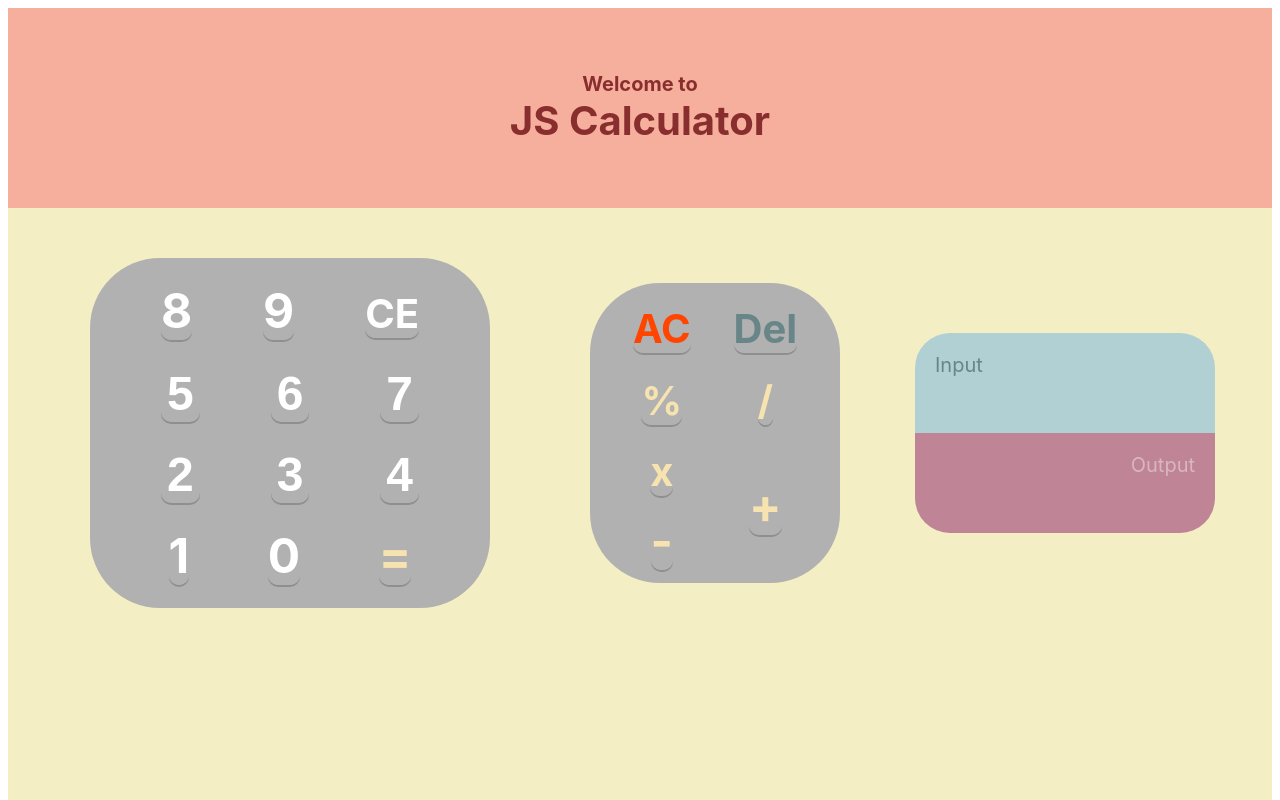
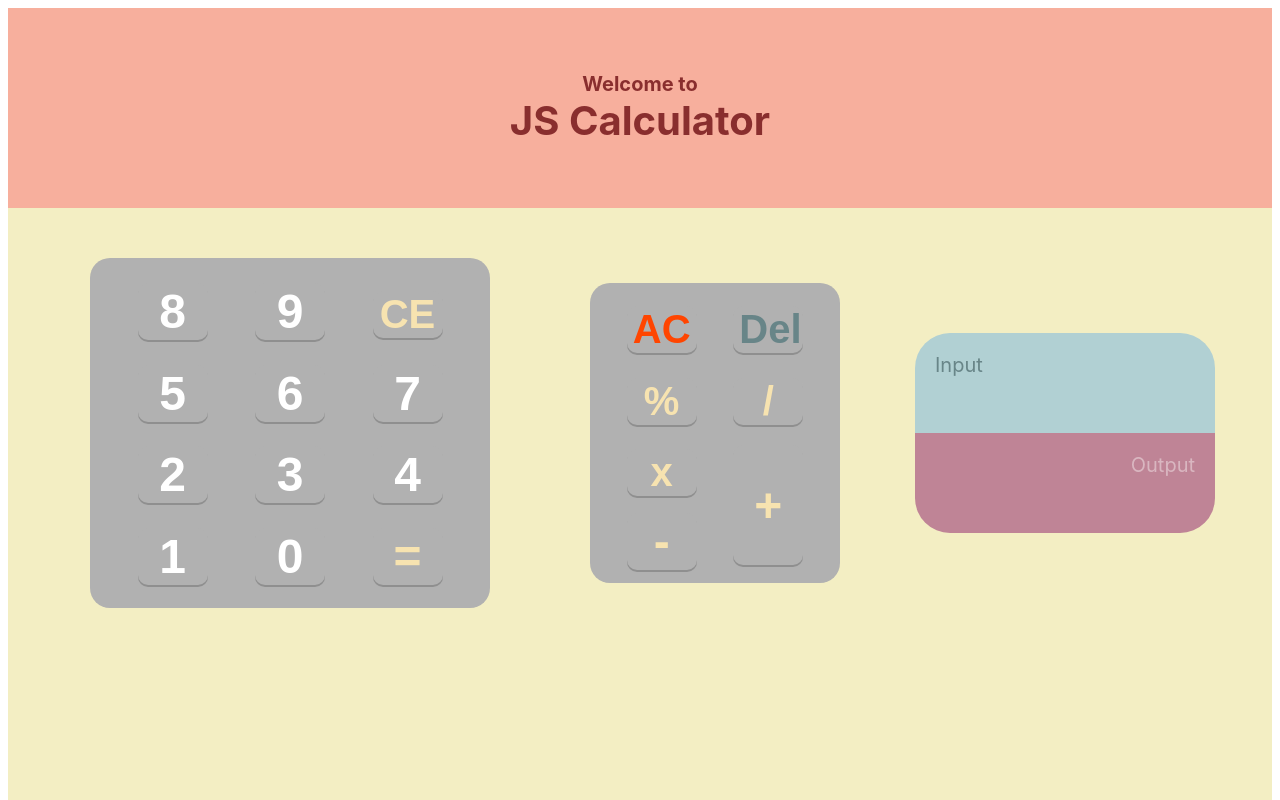
Before and after one commit to waleedspixlz/Calculator-App, a plain HTML site: page index.html in a window 1280 px wide. Shown: the top 800 px of the page. Drawn offline with Linux system fonts and the light colour scheme.

Commit message:
changed back to button tags + improved  styling

```diff
--- a/index.html
+++ b/index.html
@@ -16,40 +16,40 @@
             <div class="numbers-container">
                 <ul class="numpad-list" style="list-style-type: none;">
                     <div class="row" style="color: white; font-weight: bold;">
-                            <li><span class="button">8</span></li>
-                            <li><span class="button">9</span></li>
-                            <li><span class="button" style="font-size: 40px;">CE</span></li>
+                            <li><button class="button" onclick="displayDigit()">8</button></li>
+                            <li><button class="button" onclick="displayDigit()">9</button></li>
+                            <li><button class="button" style="font-size: 40px;color: #F7E3B0" onclick="displayDigit()">CE</button></li>
                     </div>
                     <div class="row" style="color: white; font-weight: bold;">
-                            <li><button class="button">5</button></li>
-                            <li><button class="button">6</button></li>
-                            <li><button class="button">7</button></li>
+                            <li><button class="button" onclick="displayDigit()">5</button></li>
+                            <li><button class="button" onclick="displayDigit()">6</button></li>
+                            <li><button class="button" onclick="displayDigit()">7</button></li>
                     </div>
                     <div class="row" style="color: white; font-weight: bold;">
-                            <li><button class="button">2</button></li>
-                            <li><button class="button">3</button></li>
-                            <li><button class="button">4</button></li>
+                            <li><button class="button" onclick="displayDigit()">2</button></li>
+                            <li><button class="button" onclick="displayDigit()">3</button></li>
+                            <li><button class="button" onclick="displayDigit()">4</button></li>
                     </div>
                     <div class="row" style="color: white; font-weight: bold;">
-                            <li><span class="button">1</span></li>
-                            <li><span class="button">0</span></li>
-                            <li><span class="button" style="color: #F7E3B0">=</span></li>
+                            <li><button class="button" onclick="displayDigit()">1</button></li>
+                            <li><button class="button" onclick="displayDigit()">0</button></li>
+                            <li><button class="button" style="color: #F7E3B0" onclick="displayDigit()">=</button></li>
                     </div>
                 </ul>
             </div>
             <div class="functions-container">
                 <ul class="function-list" style="list-style-type: none;">
                     <div class="column" style="color: white; font-weight: bold;">
-                        <li><span class="button" style="color:orangered; font-size: 40px;">AC</span></li>
-                        <li><span class="button" style="color: #F7E3B0; font-size: 40px;">%</span></li>
-                        <li><span class="button" style="color: #F7E3B0; font-size: 40px;">x</span></li>
-                        <li><span class="button" style="color: #F7E3B0">-</span></li>
+                        <li><button class="button" style="color:orangered; font-size: 40px;">AC</button></li>
+                        <li><button class="button" style="color: #F7E3B0; font-size: 40px;" onclick="displayDigit()">%</button></li>
+                        <li><button class="button" style="color: #F7E3B0; font-size: 40px;" onclick="displayDigit()">x</button></li>
+                        <li><button class="button" style="color: #F7E3B0" onclick="displayDigit()">-</button></li>
                     </div>
                     <div class="column" style="color: white; font-weight: bold;">
-                        <li><span class="button" style="color: #688588; font-size: 40px;">Del</span></li>
-                        <li><span class="button" style="color: #F7E3B0; font-size: 40px;">/</span></li>
+                        <li><button class="button" style="color: #688588; font-size: 40px;" onclick="delDigit()">Del</button></li>
+                        <li><button class="button" style="color: #F7E3B0; font-size: 40px;" onclick="displayDigit()">/</button></li>
                         <div class="plus-container">
-                            <li><span class="button" style="color: #F7E3B0">+</span></li>
+                            <li><button class="button" id="plus-btn" style="color: #F7E3B0" onclick="displayDigit()">+</button></li>
                         </div>
                     </div>
                 </ul>
@@ -59,11 +59,23 @@
         <div class="result-container">
             <div class="input-container">
                 <p style="color:#688588">Input</p>
+                <!-- <input type="text"> -->
             </div>
             <div class="output-container">
                 <p style="color:#D9B6C0">Output</p>
             </div>
         </div>
     </div>
+
+    <!-- !javascript -->
+    <script>
+        function displayDigit() {
+
+        }
+
+        function delDigit(){
+
+        }
+    </script>
 </body>
 </html>
--- a/styles.css
+++ b/styles.css
@@ -41,6 +41,7 @@ header{
 }
 
 .button{
+    width:70px;
     color: white;
     font-weight: bold;
     background-color: #B1B1B1;
@@ -50,7 +51,6 @@ header{
     cursor: pointer;
     border-radius: 10px;
     box-shadow: 0 2px #66666673;
-
 }
 .button:hover{
     background-color: #929292;
@@ -74,7 +74,7 @@ header{
     width: 400px;
     display: flex;
     flex-direction: column;
-    border-radius: 70px;
+    border-radius: 20px;
     justify-content: space-evenly;
     background-color:#B1B1B1;
 }
@@ -105,7 +105,7 @@ header{
     height:300px;
     display: flex;
     flex-direction: column;
-    border-radius: 70px;
+    border-radius: 20px;
     justify-content: space-evenly;
     background-color:#B1B1B1;
     display: flex;
@@ -120,6 +120,10 @@ header{
     justify-content: space-evenly;
     align-items: center;
     font-size: 48px;
+}
+
+#plus-btn{
+    height:120px
 }
 
 .result-container{
```
